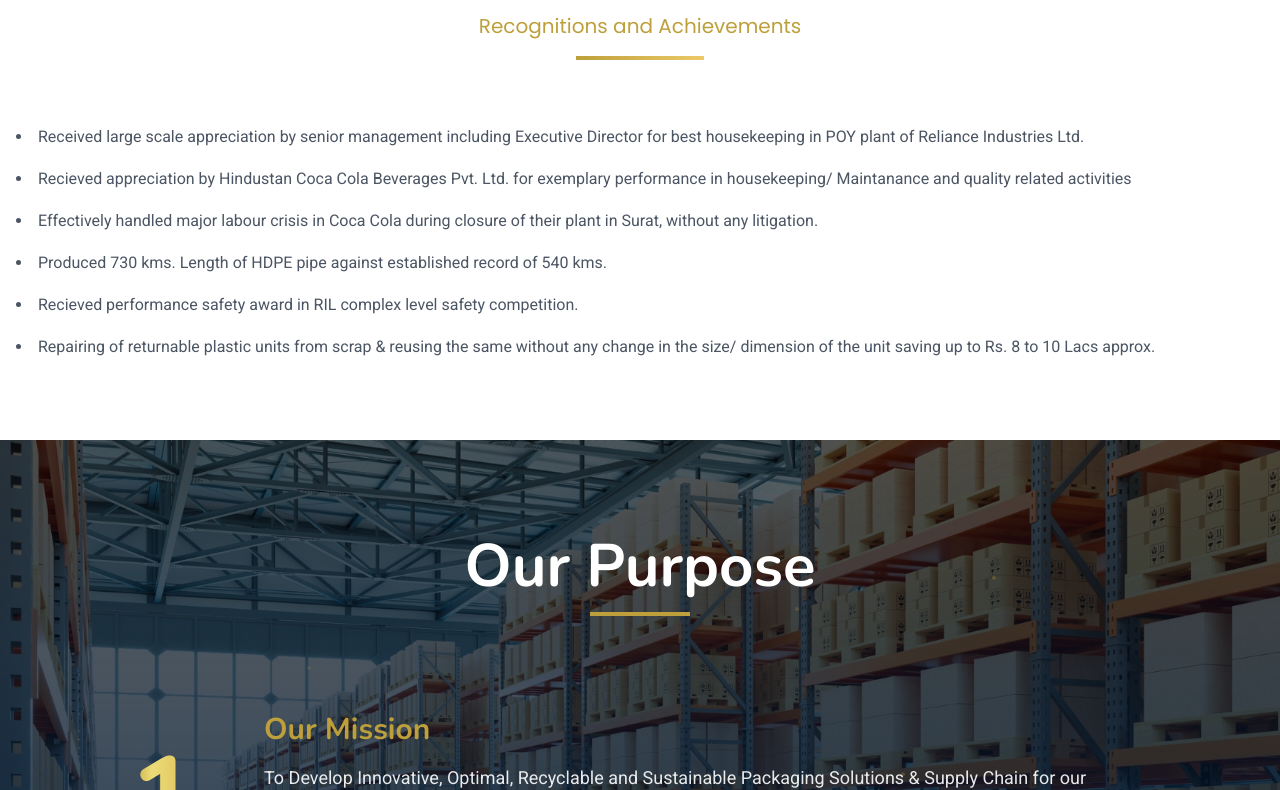
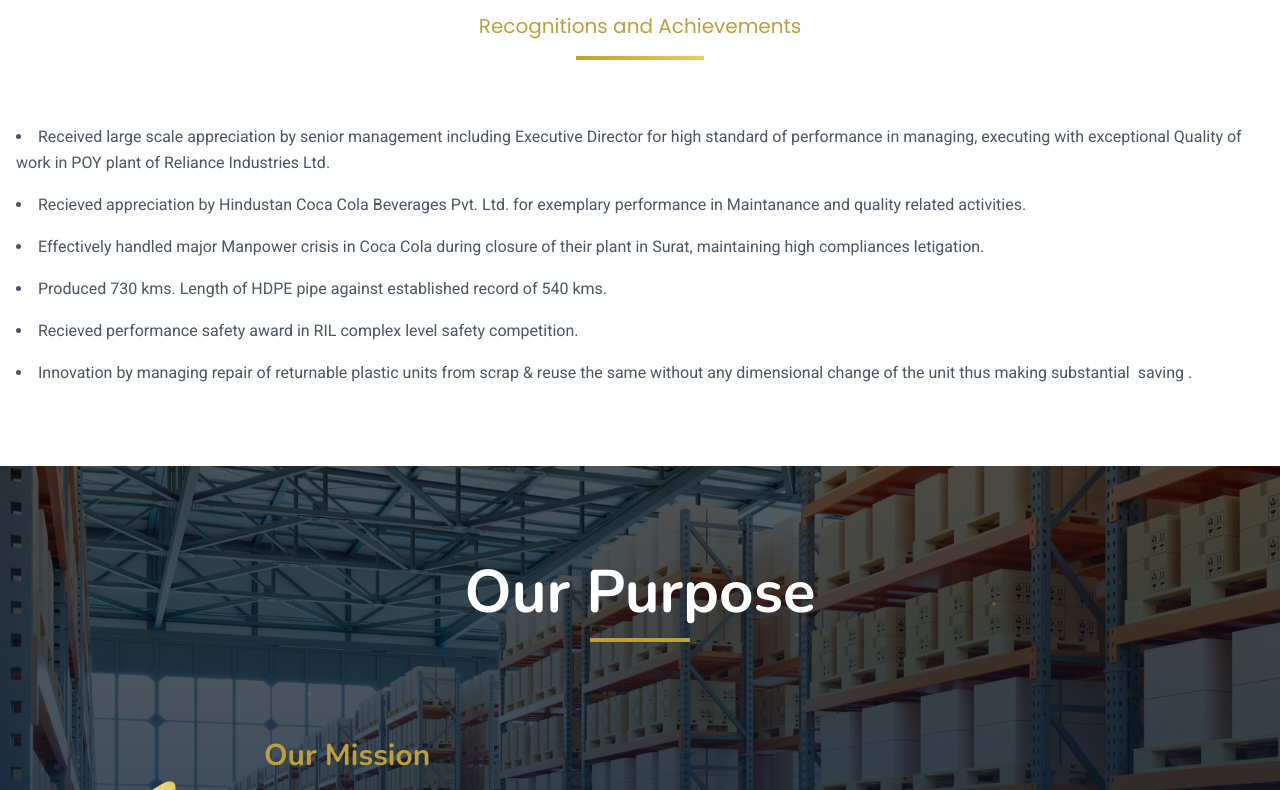
Before and after one commit to brightensolutions/rispl, a Next.js app: page /about/why-us in a window 1280 px wide. Shown: the part 1130-1920 px from the top of the page. Built offline with nearby package versions, Linux system fonts and the light colour scheme; a web font is replaced by a local one.

Commit message:
chnage accomplishments

```diff
--- a/src/app/(home)/about/why-us/page.tsx
+++ b/src/app/(home)/about/why-us/page.tsx
@@ -62,12 +62,12 @@
 // ]
 
 const accomplishments = [
-  "Received large scale appreciation by senior management including Executive Director for best housekeeping in POY plant of Reliance Industries Ltd.",
-  "Recieved appreciation by Hindustan Coca Cola Beverages Pvt. Ltd. for exemplary performance in housekeeping/ Maintanance and quality related activities",
-  "Effectively handled major labour crisis in Coca Cola during closure of their plant in Surat, without any litigation.",
+  "Received large scale appreciation by senior management including Executive Director for high standard of performance in managing, executing  with exceptional Quality of work in POY plant of Reliance Industries Ltd.",
+  "Recieved appreciation by Hindustan Coca Cola Beverages Pvt. Ltd. for exemplary performance in Maintanance and quality related activities.",
+  "Effectively handled major Manpower crisis in Coca Cola during closure of their plant in Surat, maintaining high compliances letigation.",
   "Produced 730 kms. Length of HDPE pipe against established record of 540 kms.",
   "Recieved performance safety award in RIL complex level safety competition.",
-  "Repairing of returnable plastic units from scrap & reusing the same without any change in the size/ dimension of the unit saving up to Rs. 8 to 10 Lacs approx.",
+  "Innovation by managing repair of returnable plastic units from scrap & reuse the same without any dimensional change of the unit thus making substantial  saving .",
 ]
 
 export default function PurposeVisionSection() {
```
